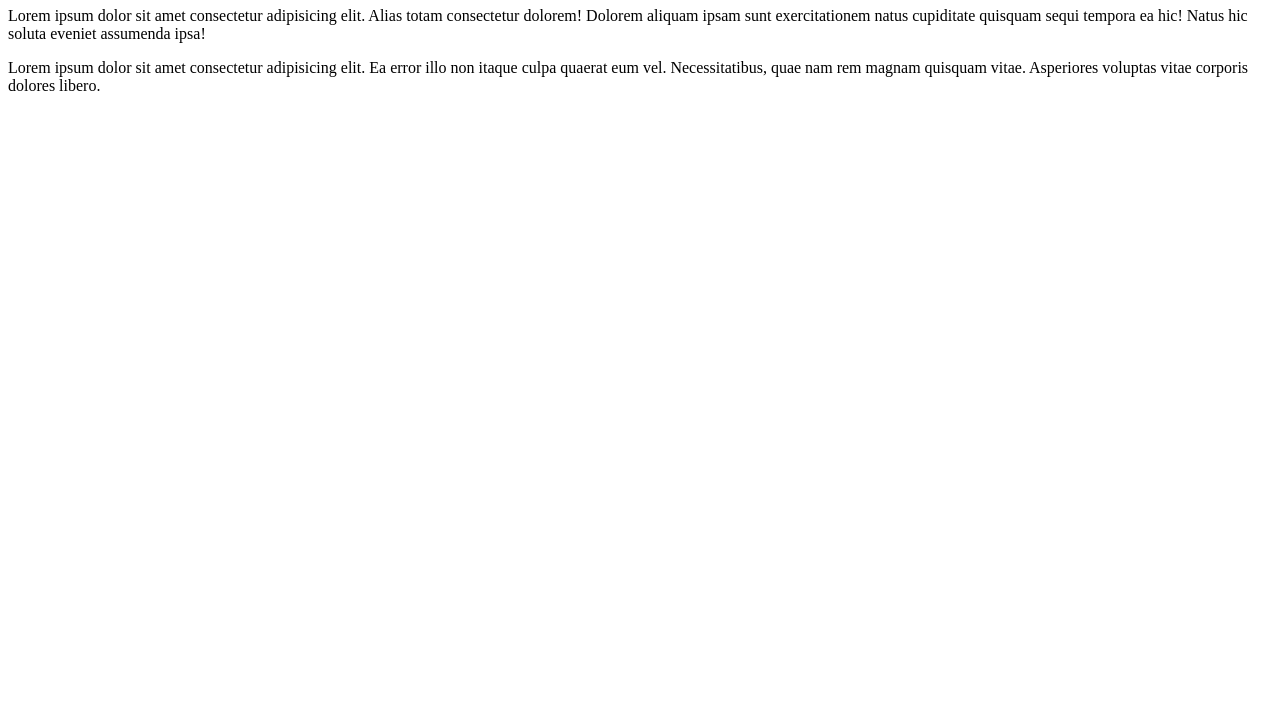
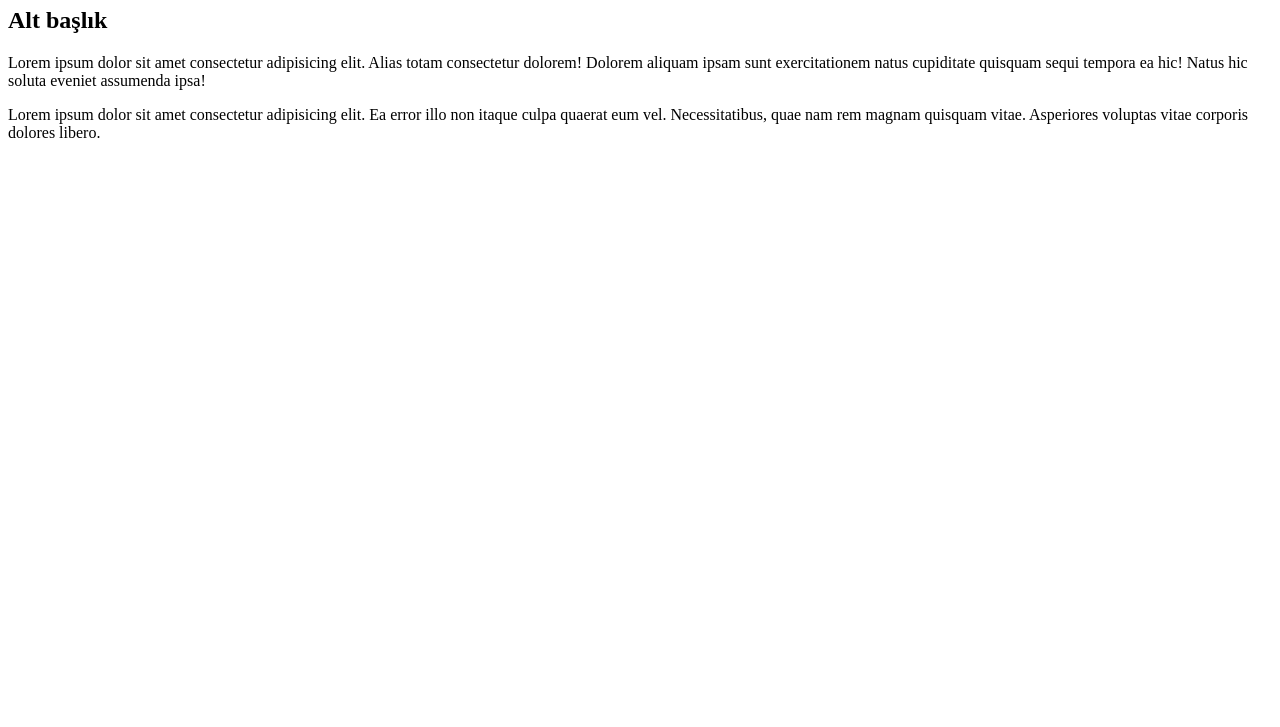
Before and after one commit to ozeradem/deneme, a plain HTML site: page index.html in a window 1280 px wide. Shown: the part 73-800 px from the top of the page. Drawn offline with Linux system fonts and the light colour scheme.

Commit message:
index sayfasında değişiklik yapıldı.

```diff
--- a/index.html
+++ b/index.html
@@ -8,6 +8,7 @@
 <body>
 
     <h1>Anasayda</h1>
+    <h2>Alt başlık</h2>
 
     <p>Lorem ipsum dolor sit amet consectetur adipisicing elit. Alias totam consectetur dolorem! Dolorem aliquam ipsam sunt exercitationem natus cupiditate quisquam sequi tempora ea hic! Natus hic soluta eveniet assumenda ipsa!</p>
     <p>Lorem ipsum dolor sit amet consectetur adipisicing elit. Ea error illo non itaque culpa quaerat eum vel. Necessitatibus, quae nam rem magnam quisquam vitae. Asperiores voluptas vitae corporis dolores libero.</p>
```
